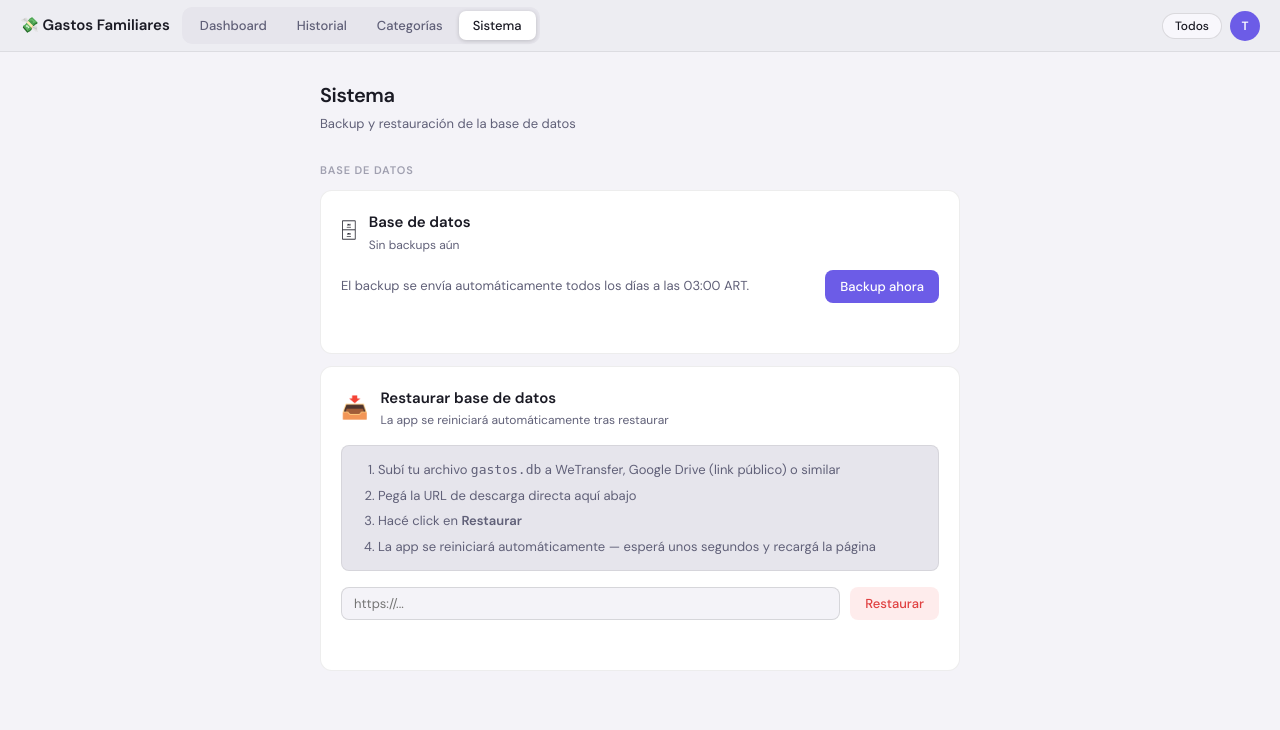
After one commit to juanfino/LightWeightExpenseTracker, a Flask app: page /config in a window 1280 px wide. The commit adds this page. Shown: the top 730 px of the page. Run offline with Flask 3, Linux system fonts and the light colour scheme; data that the repository does not hold is empty; some libraries are stand-ins or nearby versions.

Commit message:
feat: página Sistema con backup y restauración de DB por URL (v1.5.1)
- Nueva página /config "Sistema" en la navegación con dos tarjetas:
  backup status con botón manual y restauración por URL HTTPS pública
- POST /admin/restore-db-url: valida https://, guarda .bak, descarga
  con requests.get(stream=True), restaura .bak si falla, y reinicia
  el proceso con os.execv tras devolver la respuesta
- Eliminado POST /admin/restore-db (upload de archivo)
- Nav actualizado: "Configuración" → "Categorías", nuevo tab "Sistema"
- Backup card movida de index.html a config.html
- Agrega requests a requirements.txt

Co-Authored-By: Claude Sonnet 4.6 <noreply@anthropic.com>

```diff
--- a/gastos/app/dashboard.py
+++ b/gastos/app/dashboard.py
@@ -1,7 +1,12 @@
 import os
 import shutil
+import sys
+import threading
+import time
 from datetime import datetime, timezone, timedelta
 from flask import Flask, render_template, request, jsonify
+
+import requests as http_requests
 
 import db
 import backup as backup_module
@@ -275,24 +280,46 @@ def api_categories_delete():
     return jsonify({"ok": False, "error": err}), 409
 
 
-@app.route("/admin/restore-db", methods=["POST"])
-def admin_restore_db():
-    if "file" not in request.files:
-        return "Falta el campo 'file'", 400
-    f = request.files["file"]
-    if not f.filename:
-        return "Archivo vacío", 400
+@app.route("/config")
+def config_page():
+    return render_template("config.html")
+
+
+@app.route("/admin/restore-db-url", methods=["POST"])
+def admin_restore_db_url():
+    data = request.get_json(silent=True) or {}
+    url = (data.get("url") or "").strip()
+    if not url.startswith("https://"):
+        return jsonify({"success": False, "error": "La URL debe comenzar con https://"}), 400
+
     db_path = db.DB_PATH
     bak_path = db_path + ".bak"
+
     try:
         shutil.copy2(db_path, bak_path)
     except Exception as e:
-        return f"Error al crear backup: {e}", 500
+        return jsonify({"success": False, "error": f"Error al crear backup: {e}"}), 500
+
     try:
-        f.save(db_path)
+        resp = http_requests.get(url, stream=True, timeout=60)
+        resp.raise_for_status()
+        with open(db_path, "wb") as f:
+            for chunk in resp.iter_content(chunk_size=65536):
+                f.write(chunk)
     except Exception as e:
-        return f"Error al guardar la DB: {e}", 500
-    return f"DB restaurada. Backup guardado en {bak_path}", 200
+        # Restore backup on failure
+        try:
+            shutil.copy2(bak_path, db_path)
+        except Exception:
+            pass
+        return jsonify({"success": False, "error": f"Error al descargar la DB: {e}"}), 500
+
+    def _restart():
+        time.sleep(0.5)
+        os.execv(sys.executable, [sys.executable] + sys.argv)
+
+    threading.Thread(target=_restart, daemon=True).start()
+    return jsonify({"success": True})
 
 
 @app.route("/admin/backup-now", methods=["POST"])
--- a/gastos/app/templates/base.html
+++ b/gastos/app/templates/base.html
@@ -374,7 +374,8 @@
     <nav class="topbar-tabs">
       <a href="/"         class="tab-link {% block nav_dashboard %}{% endblock %}">Dashboard</a>
       <a href="/history"  class="tab-link {% block nav_history %}{% endblock %}">Historial</a>
-      <a href="/settings" class="tab-link {% block nav_settings %}{% endblock %}">Configuración</a>
+      <a href="/settings" class="tab-link {% block nav_settings %}{% endblock %}">Categorías</a>
+      <a href="/config"   class="tab-link {% block nav_config %}{% endblock %}">Sistema</a>
     </nav>
 
     <div class="topbar-right">
--- /dev/null
+++ b/gastos/app/templates/config.html
@@ -0,0 +1,284 @@
+{% extends "base.html" %}
+{% block title %}Sistema — Gastos Familiares{% endblock %}
+{% block nav_config %}active{% endblock %}
+
+{% block extra_styles %}
+.config-section {
+  margin-bottom: 32px;
+}
+
+.config-section-title {
+  font-size: 11px;
+  font-weight: 600;
+  letter-spacing: 0.08em;
+  text-transform: uppercase;
+  color: var(--text3);
+  margin-bottom: 12px;
+}
+
+.config-card {
+  background: var(--surface);
+  border: 1px solid var(--border);
+  border-radius: 12px;
+  padding: 20px;
+  margin-bottom: 12px;
+}
+
+.config-card-header {
+  display: flex;
+  align-items: center;
+  gap: 12px;
+  margin-bottom: 16px;
+}
+
+.config-card-icon {
+  font-size: 22px;
+  line-height: 1;
+}
+
+.config-card-title {
+  font-size: 15px;
+  font-weight: 600;
+  color: var(--text);
+}
+
+.config-card-sub {
+  font-size: 12px;
+  color: var(--text2);
+  margin-top: 2px;
+}
+
+.config-row {
+  display: flex;
+  align-items: center;
+  justify-content: space-between;
+  gap: 16px;
+}
+
+.restore-instructions {
+  background: var(--bg3);
+  border: 1px solid var(--border);
+  border-radius: 8px;
+  padding: 14px 16px;
+  margin-bottom: 16px;
+}
+
+.restore-instructions ol {
+  margin: 0;
+  padding-left: 20px;
+  display: flex;
+  flex-direction: column;
+  gap: 6px;
+}
+
+.restore-instructions li {
+  font-size: 13px;
+  color: var(--text2);
+  line-height: 1.5;
+}
+
+.restore-input-row {
+  display: flex;
+  gap: 10px;
+  align-items: center;
+}
+
+.restore-input-row input {
+  flex: 1;
+  min-width: 0;
+}
+
+.status-pill {
+  display: inline-flex;
+  align-items: center;
+  gap: 6px;
+  padding: 4px 10px;
+  border-radius: 999px;
+  font-size: 12px;
+  font-weight: 500;
+}
+
+.status-pill-ok {
+  background: rgba(46,202,138,0.12);
+  color: var(--green);
+}
+
+.status-pill-warn {
+  background: rgba(240,160,48,0.12);
+  color: var(--amber);
+}
+
+.status-pill-err {
+  background: rgba(240,96,96,0.12);
+  color: var(--red);
+}
+
+.feedback-msg {
+  font-size: 13px;
+  margin-top: 10px;
+  min-height: 20px;
+  color: var(--text2);
+}
+{% endblock %}
+
+{% block content %}
+<div class="container" style="max-width: 680px;">
+
+  <div style="margin-bottom: 28px;">
+    <div style="font-size: 20px; font-weight: 600; letter-spacing: -0.02em;">Sistema</div>
+    <div style="font-size: 13px; color: var(--text2); margin-top: 4px;">Backup y restauración de la base de datos</div>
+  </div>
+
+  <!-- ── Base de datos ────────────────────────────────────────────────────── -->
+  <div class="config-section">
+    <div class="config-section-title">Base de datos</div>
+
+    <!-- Backup status card -->
+    <div class="config-card">
+      <div class="config-card-header">
+        <span class="config-card-icon">🗄</span>
+        <div>
+          <div class="config-card-title">Base de datos</div>
+          <div class="config-card-sub" id="backup-status-label">cargando…</div>
+        </div>
+      </div>
+      <div class="config-row">
+        <div style="font-size: 13px; color: var(--text2);">
+          El backup se envía automáticamente todos los días a las 03:00 ART.
+        </div>
+        <button class="btn btn-primary" id="btn-backup-now" style="white-space:nowrap; flex-shrink:0;">
+          Backup ahora
+        </button>
+      </div>
+      <div class="feedback-msg" id="backup-feedback"></div>
+    </div>
+
+    <!-- Restore card -->
+    <div class="config-card">
+      <div class="config-card-header">
+        <span class="config-card-icon">📥</span>
+        <div>
+          <div class="config-card-title">Restaurar base de datos</div>
+          <div class="config-card-sub">La app se reiniciará automáticamente tras restaurar</div>
+        </div>
+      </div>
+
+      <div class="restore-instructions">
+        <ol>
+          <li>Subí tu archivo <code>gastos.db</code> a WeTransfer, Google Drive (link público) o similar</li>
+          <li>Pegá la URL de descarga directa aquí abajo</li>
+          <li>Hacé click en <strong>Restaurar</strong></li>
+          <li>La app se reiniciará automáticamente — esperá unos segundos y recargá la página</li>
+        </ol>
+      </div>
+
+      <div class="restore-input-row">
+        <input type="url" id="restore-url" placeholder="https://..." autocomplete="off" spellcheck="false" />
+        <button class="btn btn-danger" id="btn-restore" style="white-space:nowrap; flex-shrink:0;">
+          Restaurar
+        </button>
+      </div>
+      <div class="feedback-msg" id="restore-feedback"></div>
+    </div>
+
+  </div>
+
+</div>
+{% endblock %}
+
+{% block scripts %}
+<script>
+  // ── Relative time ─────────────────────────────────────────────────────────
+  function relativeTime(isoTs) {
+    const diff = Math.floor((Date.now() - new Date(isoTs).getTime()) / 1000);
+    if (diff < 60)    return "hace menos de un minuto";
+    if (diff < 3600)  return `hace ${Math.floor(diff / 60)} min`;
+    if (diff < 86400) return `hace ${Math.floor(diff / 3600)} hs`;
+    return `hace ${Math.floor(diff / 86400)} días`;
+  }
+
+  // ── Backup status ─────────────────────────────────────────────────────────
+  async function refreshBackupStatus() {
+    const label = document.getElementById("backup-status-label");
+    try {
+      const res  = await fetch("/api/backup-status");
+      const data = await res.json();
+      label.textContent = data.last_backup
+        ? `Último backup: ${relativeTime(data.last_backup)}`
+        : "Sin backups aún";
+    } catch (_) {
+      label.textContent = "Sin backups aún";
+    }
+  }
+
+  document.getElementById("btn-backup-now").addEventListener("click", async function () {
+    const btn      = this;
+    const feedback = document.getElementById("backup-feedback");
+    btn.disabled   = true;
+    btn.textContent = "Enviando…";
+    feedback.textContent = "";
+    try {
+      const res  = await fetch("/admin/backup-now", { method: "POST" });
+      const data = await res.json();
+      if (data.success) {
+        document.getElementById("backup-status-label").textContent =
+          `Último backup: ${relativeTime(data.timestamp)}`;
+        feedback.innerHTML = '<span class="status-pill status-pill-ok">✓ Backup enviado por Telegram</span>';
+      } else {
+        feedback.innerHTML = `<span class="status-pill status-pill-err">✗ ${data.error || "Error desconocido"}</span>`;
+      }
+    } catch (_) {
+      feedback.innerHTML = '<span class="status-pill status-pill-err">✗ Error de red</span>';
+    } finally {
+      btn.disabled    = false;
+      btn.textContent = "Backup ahora";
+    }
+  });
+
+  // ── Restore ───────────────────────────────────────────────────────────────
+  document.getElementById("btn-restore").addEventListener("click", async function () {
+    const btn      = this;
+    const urlInput = document.getElementById("restore-url");
+    const feedback = document.getElementById("restore-feedback");
+    const url      = urlInput.value.trim();
+
+    if (!url.startsWith("https://")) {
+      feedback.innerHTML = '<span class="status-pill status-pill-err">✗ La URL debe comenzar con https://</span>';
+      return;
+    }
+
+    if (!confirm("¿Restaurar la base de datos desde esta URL? Se guardará un backup .bak del estado actual y la app se reiniciará.")) {
+      return;
+    }
+
+    btn.disabled    = true;
+    btn.textContent = "Restaurando…";
+    feedback.innerHTML = '<span class="status-pill status-pill-warn">⏳ Descargando y restaurando…</span>';
+
+    try {
+      const res  = await fetch("/admin/restore-db-url", {
+        method:  "POST",
+        headers: { "Content-Type": "application/json" },
+        body:    JSON.stringify({ url }),
+      });
+      const data = await res.json();
+      if (data.success) {
+        feedback.innerHTML = '<span class="status-pill status-pill-ok">✓ Restaurado. Reiniciando… recargá la página en unos segundos.</span>';
+        urlInput.value = "";
+        setTimeout(() => location.reload(), 4000);
+      } else {
+        feedback.innerHTML = `<span class="status-pill status-pill-err">✗ ${data.error || "Error desconocido"}</span>`;
+        btn.disabled    = false;
+        btn.textContent = "Restaurar";
+      }
+    } catch (_) {
+      feedback.innerHTML = '<span class="status-pill status-pill-err">✗ Error de red</span>';
+      btn.disabled    = false;
+      btn.textContent = "Restaurar";
+    }
+  });
+
+  // ── Init ──────────────────────────────────────────────────────────────────
+  refreshBackupStatus();
+</script>
+{% endblock %}
--- a/gastos/config.yaml
+++ b/gastos/config.yaml
@@ -1,6 +1,6 @@
 name: "Gastos Familiares"
 description: "Registro de gastos familiares via Telegram con dashboard web"
-version: "1.5.0"
+version: "1.5.1"
 slug: "gastos"
 init: false
 arch:
--- a/gastos/requirements.txt
+++ b/gastos/requirements.txt
@@ -2,3 +2,4 @@ python-telegram-bot==20.7
 Flask==3.0.0
 APScheduler==3.10.4
 anthropic
+requests
```
Also changed, not shown: gastos/app/templates/index.html (+0 -55 lines), gastos/CHANGELOG.md.
